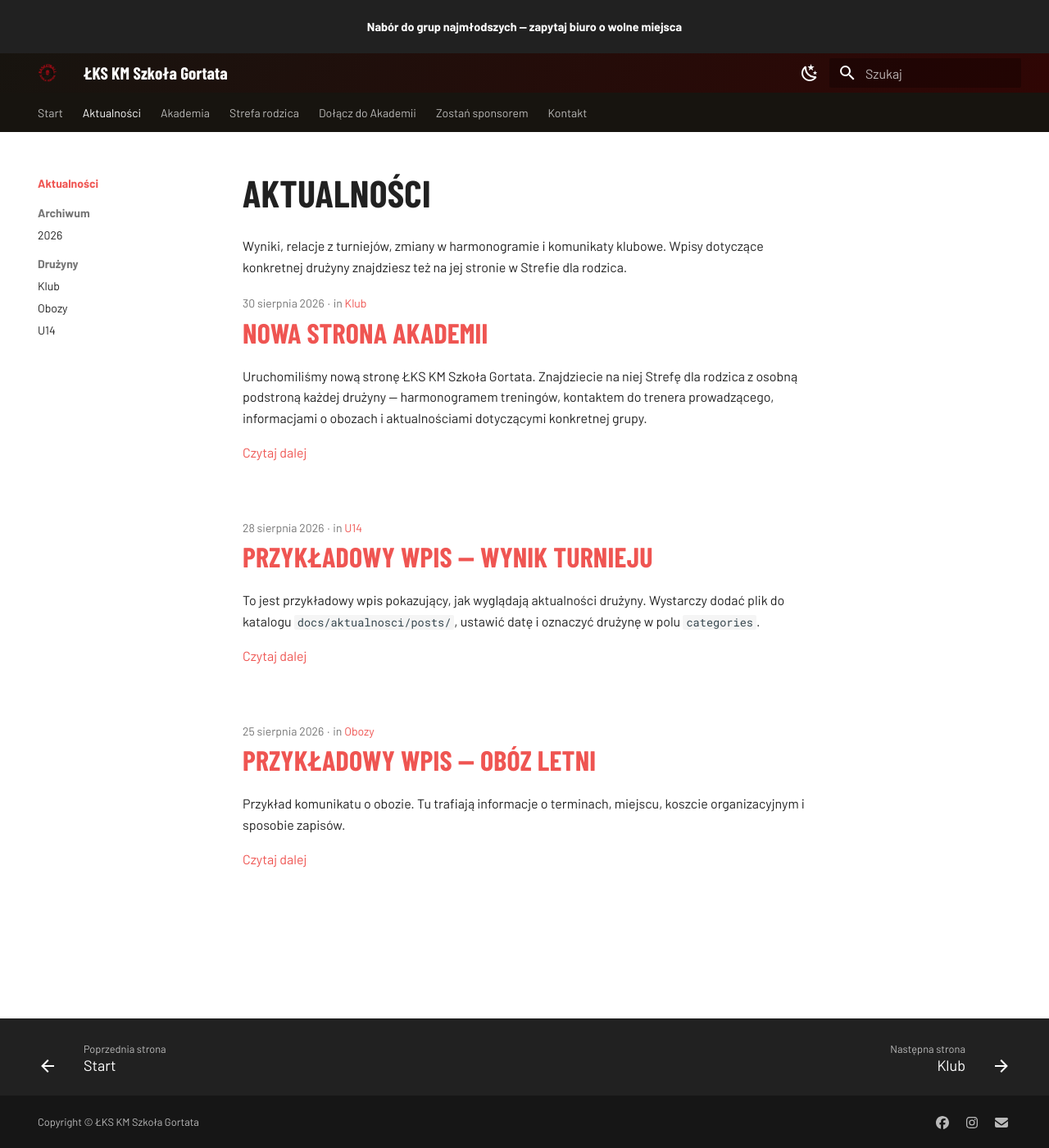
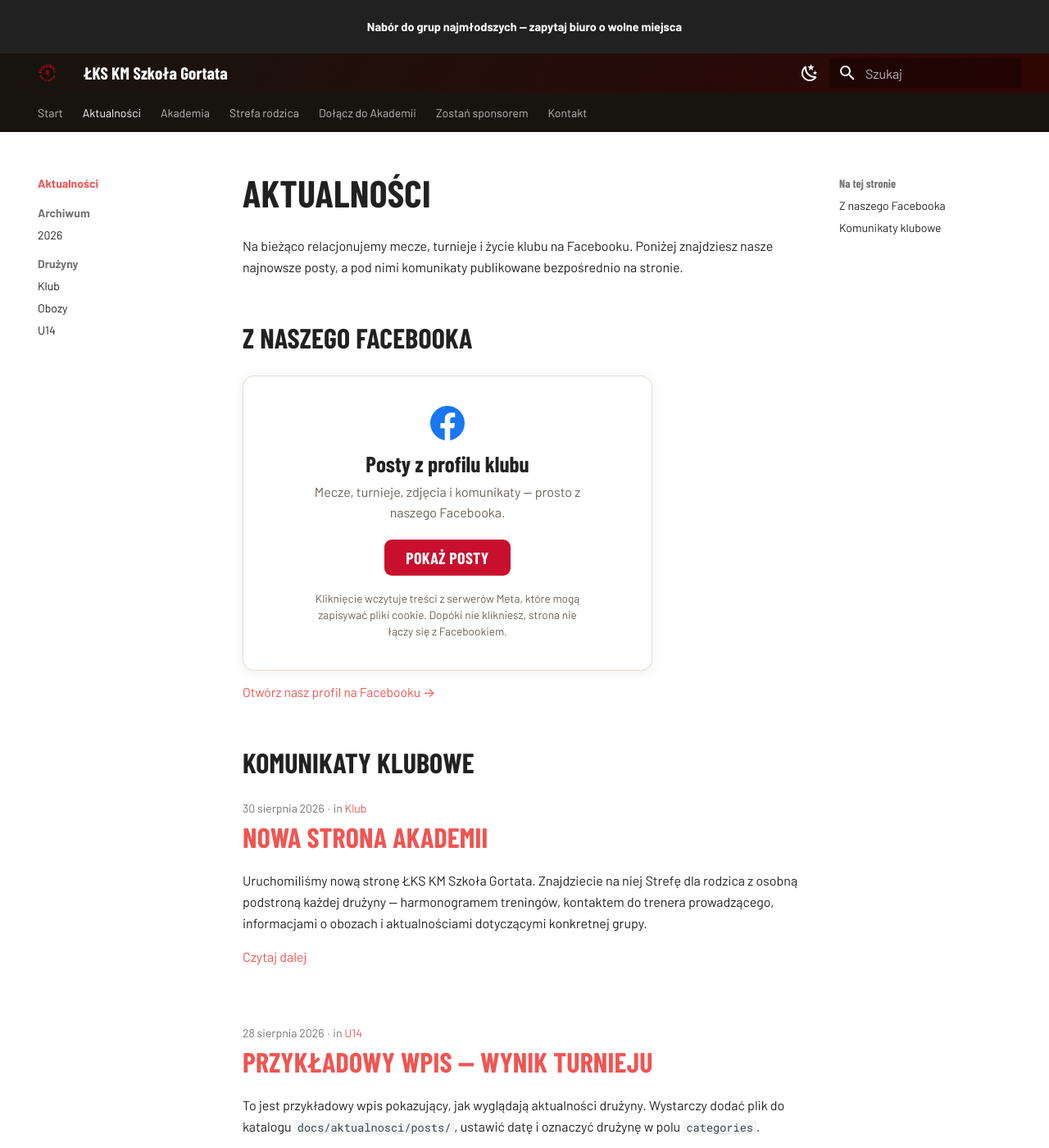
Before and after one commit to piotrlew-creator/lks-junior, an MkDocs documentation site: the page built from docs/aktualnosci/index.md, in a window 1280 px wide and 1400 px high. Shown: the whole window at 82% size. Built offline with MkDocs 1.6.1 and Material for MkDocs 9.7.7, drawn with Linux system fonts in a browser that asks for light colours; some web fonts are replaced.

Commit message:
Feed z Facebooka w Aktualnosciach

```diff
--- a/docs/aktualnosci/index.md
+++ b/docs/aktualnosci/index.md
@@ -1,11 +1,34 @@
 ---
 title: Aktualności
 description: >-
-  Wyniki, relacje z turniejów i komunikaty ŁKS KM Szkoła Gortata.
+  Posty z profilu ŁKS KM Szkoła Gortata na Facebooku oraz komunikaty
+  klubowe — wyniki, relacje z turniejów i zmiany w harmonogramie.
 ---
 
 # Aktualności
 
-Wyniki, relacje z turniejów, zmiany w harmonogramie i komunikaty klubowe.
-Wpisy dotyczące konkretnej drużyny znajdziesz też na jej stronie
-w Strefie dla rodzica.
+Na bieżąco relacjonujemy mecze, turnieje i życie klubu na Facebooku.
+Poniżej znajdziesz nasze najnowsze posty, a pod nimi komunikaty
+publikowane bezpośrednio na stronie.
+
+## Z naszego Facebooka
+
+<div class="lks-fb" data-href="https://www.facebook.com/lksKMjunior" data-height="720">
+  <div class="lks-fb__slot">
+    <svg class="lks-fb__icon" viewBox="0 0 24 24" aria-hidden="true"><path d="M24 12.07C24 5.4 18.63 0 12 0S0 5.4 0 12.07C0 18.1 4.39 23.1 10.13 24v-8.44H7.08v-3.49h3.05V9.41c-.02-3.03 1.79-4.7 4.53-4.7 1.31 0 2.68.24 2.68.24v2.97h-1.51c-1.49 0-1.96.93-1.96 1.89v2.26h3.33l-.53 3.49h-2.8V24C19.61 23.1 24 18.1 24 12.07z"/></svg>
+    <p class="lks-fb__title">Posty z profilu klubu</p>
+    <p class="lks-fb__desc">
+      Mecze, turnieje, zdjęcia i komunikaty — prosto z naszego Facebooka.
+    </p>
+    <button type="button" class="lks-fb__btn">Pokaż posty</button>
+    <p class="lks-fb__note">
+      Kliknięcie wczytuje treści z serwerów Meta, które mogą zapisywać pliki
+      cookie. Dopóki nie klikniesz, strona nie łączy się z Facebookiem.
+    </p>
+  </div>
+  <p class="lks-fb__fallback">
+    <a href="https://www.facebook.com/lksKMjunior">Otwórz nasz profil na Facebooku →</a>
+  </p>
+</div>
+
+## Komunikaty klubowe
--- a/docs/javascripts/extra.js
+++ b/docs/javascripts/extra.js
@@ -55,6 +55,70 @@
     else tile.appendChild(badge);
   }
 
+  /* ── Posty z Facebooka ───────────────────────────────────────
+     Wtyczka Meta ładuje się dopiero po kliknięciu — dopóki tego nie
+     ma, strona nie wysyła do Facebooka żadnego zapytania. Zgodę
+     zapamiętujemy, więc przy kolejnych wizytach posty pokazują się
+     od razu.                                                       */
+  var FB_OK_KEY = "lks-fb-ok";
+
+  function fbAllowed() {
+    try { return window.localStorage.getItem(FB_OK_KEY) === "1"; } catch (e) { return false; }
+  }
+  function fbAllow() {
+    try { window.localStorage.setItem(FB_OK_KEY, "1"); } catch (e) { /* tryb prywatny */ }
+  }
+
+  function fbRender(box) {
+    var slot = box.querySelector(".lks-fb__slot");
+    if (!slot) return;
+
+    var href = box.getAttribute("data-href");
+    if (!href) return;
+
+    // Wtyczka ustala szerokość w chwili wczytania i później jej nie
+    // zmienia, więc mierzymy kontener sami. Meta przyjmuje 180–500 px.
+    var w = Math.max(180, Math.min(500, Math.floor(slot.clientWidth || box.clientWidth || 500)));
+    var h = parseInt(box.getAttribute("data-height"), 10) || 700;
+
+    var src =
+      "https://www.facebook.com/plugins/page.php?href=" + encodeURIComponent(href) +
+      "&tabs=timeline&width=" + w + "&height=" + h +
+      "&small_header=false&adapt_container_width=true&hide_cover=false" +
+      "&show_facepile=false&locale=pl_PL";
+
+    var frame = document.createElement("iframe");
+    frame.className = "lks-fb__frame";
+    frame.src = src;
+    frame.width = String(w);
+    frame.height = String(h);
+    frame.title = "Najnowsze posty z profilu klubu na Facebooku";
+    frame.style.width = w + "px";
+    frame.style.height = h + "px";
+    frame.setAttribute("scrolling", "no");
+    frame.setAttribute("frameborder", "0");
+    frame.setAttribute("allowfullscreen", "true");
+    frame.setAttribute("loading", "lazy");
+    frame.setAttribute("allow", "encrypted-media; clipboard-write; picture-in-picture; web-share");
+
+    slot.replaceWith(frame);
+  }
+
+  function initFacebook() {
+    var box = document.querySelector(".lks-fb");
+    if (!box || box.dataset.lksReady === "1") return;
+    box.dataset.lksReady = "1";
+
+    if (fbAllowed()) { fbRender(box); return; }
+
+    var btn = box.querySelector(".lks-fb__btn");
+    if (!btn) return;
+    btn.addEventListener("click", function () {
+      fbAllow();
+      fbRender(box);
+    });
+  }
+
   /* ── Odsłanianie sekcji przy przewijaniu ──────────────────── */
   function initReveal() {
     var items = document.querySelectorAll(".lks-reveal");
@@ -94,6 +158,7 @@
   function initAll() {
     rememberFromPath();
     initMyTeam();
+    initFacebook();
     initReveal();
     initExternalLinks();
   }
--- a/docs/stylesheets/extra.css
+++ b/docs/stylesheets/extra.css
@@ -824,3 +824,88 @@
 .md-typeset img:not(.lks-team-photo):not(.no-lightbox) {
   border-radius: var(--lks-r-sm);
 }
+
+/* ═══════════════════════════════════════════════════════════════
+   FACEBOOK — osadzone posty z profilu klubu
+   Wtyczka Meta wczytuje się dopiero po kliknięciu: strona nie łączy
+   się z Facebookiem, dopóki odwiedzający tego nie zechce.
+   ═══════════════════════════════════════════════════════════════ */
+.md-typeset .lks-fb {
+  margin: 1.4rem 0 2.2rem;
+}
+
+/* -- Kafel zachęty (stan przed kliknięciem) ------------------- */
+.md-typeset .lks-fb__slot {
+  display: flex;
+  flex-direction: column;
+  align-items: center;
+  text-align: center;
+  max-width: 500px;
+  padding: 1.8rem 1.3rem;
+  border: 1px solid var(--lks-border);
+  border-radius: var(--lks-r);
+  background: var(--lks-surface);
+  box-shadow: var(--lks-shadow);
+}
+.md-typeset .lks-fb__icon {
+  width: 42px;
+  height: 42px;
+  fill: #1877f2;
+  margin-bottom: 0.7rem;
+}
+.md-typeset .lks-fb__title {
+  font-family: "Barlow Condensed", sans-serif;
+  font-weight: 800;
+  font-size: 1.35rem;
+  line-height: 1.1;
+  margin: 0 0 0.35rem;
+}
+.md-typeset .lks-fb__desc {
+  font-size: 0.8rem;
+  color: var(--lks-muted);
+  line-height: 1.55;
+  margin: 0 0 1rem;
+  max-width: 40ch;
+}
+.md-typeset .lks-fb__btn {
+  font-family: "Barlow Condensed", sans-serif;
+  font-weight: 700;
+  font-size: 1rem;
+  letter-spacing: 0.02em;
+  text-transform: uppercase;
+  min-height: 44px;
+  padding: 10px 26px;
+  border: 0;
+  border-radius: var(--lks-r-sm);
+  background: var(--lks-red);
+  color: var(--lks-white);
+  cursor: pointer;
+  transition: filter var(--lks-t), transform var(--lks-t);
+}
+.md-typeset .lks-fb__btn:hover {
+  filter: brightness(1.08);
+  transform: translateY(-1px);
+}
+.md-typeset .lks-fb__note {
+  font-size: 0.68rem;
+  line-height: 1.5;
+  color: var(--lks-muted);
+  margin: 0.9rem 0 0;
+  max-width: 44ch;
+}
+
+/* -- Wczytana wtyczka ----------------------------------------- */
+/* Tło jest jasne niezależnie od motywu, bo sama wtyczka Meta
+   nie ma wersji ciemnej i inaczej wisiałaby w powietrzu. */
+.md-typeset .lks-fb__frame {
+  display: block;
+  border: 1px solid var(--lks-border);
+  border-radius: var(--lks-r);
+  background: #fff;
+  max-width: 100%;
+  overflow: hidden;
+}
+.md-typeset .lks-fb__fallback {
+  font-size: 0.78rem;
+  margin: 0.7rem 0 0;
+}
--- a/mkdocs.yml
+++ b/mkdocs.yml
@@ -71,7 +71,7 @@
 extra:
   social:
     - icon: fontawesome/brands/facebook
-      link: https://facebook.com/UZUPEŁNIJ-LINK-FB
+      link: https://www.facebook.com/lksKMjunior
       name: Znajdź nas na Facebooku
     - icon: fontawesome/brands/instagram
       link: https://instagram.com/UZUPEŁNIJ-LINK-IG
```
